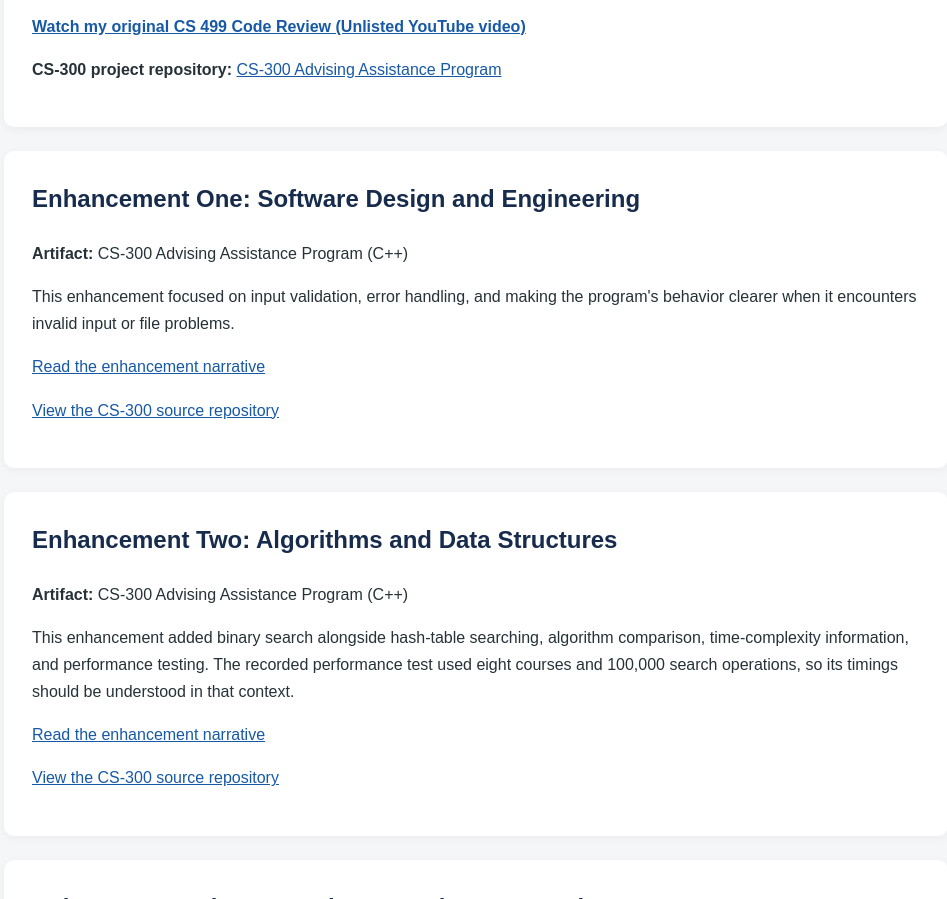
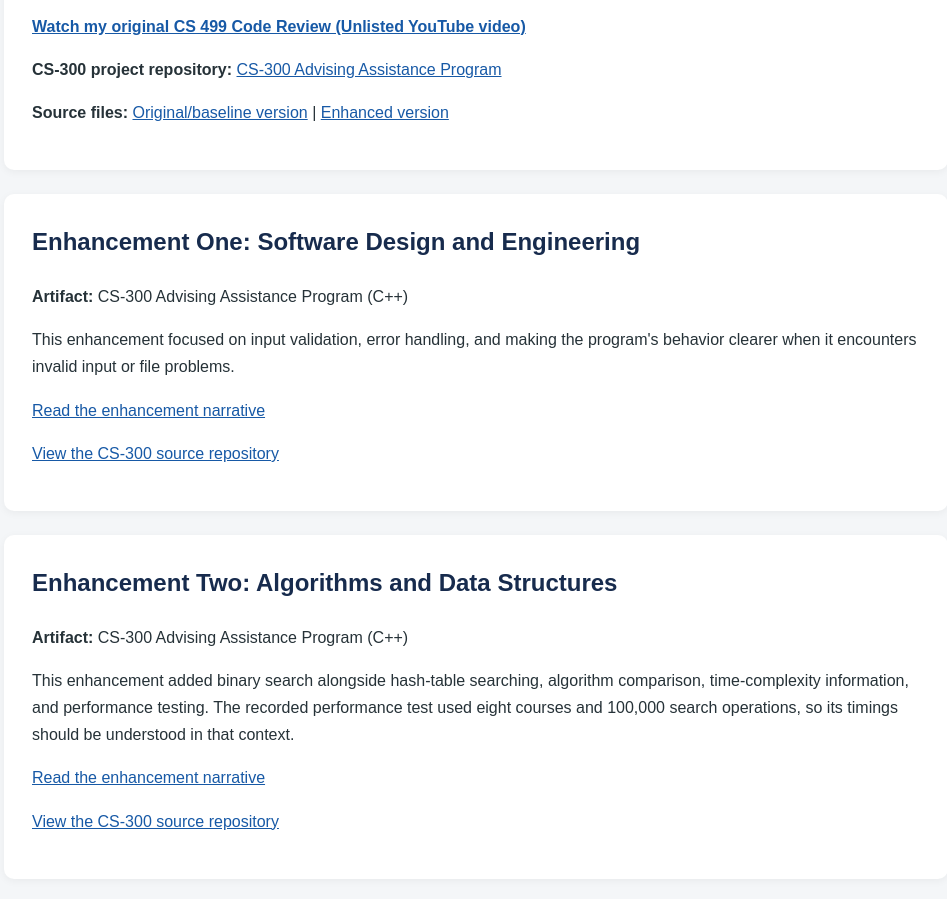
Before and after one commit to NicholasJustus/NicholasJustus.github.io, a plain HTML site: page index.html in a window 1280 px wide. Shown: the part 2637-3536 px from the top of the page, without its empty margins (164-1111 px from the left). Drawn offline with Linux system fonts and the light colour scheme.

Commit message:
Link original and enhanced CS-300 source files from portfolio

```diff
--- a/index.html
+++ b/index.html
@@ -64,6 +64,7 @@
       <p>I then moved all three enhancement categories to my CS-300 Advising Assistance Program so I could make and test improvements in one working application. The video remains part of my project history, while the software design, algorithms and data structures, and data-validation enhancements presented below use the CS-300 artifact.</p>
       <p><a href="https://youtu.be/f-0m6GvQtZc" target="_blank" rel="noopener noreferrer"><strong>Watch my original CS 499 Code Review (Unlisted YouTube video)</strong></a></p>
       <p><strong>CS-300 project repository:</strong> <a href="https://github.com/NicholasJustus/Data-Structures-Algorithms-Analysis-and-Design">CS-300 Advising Assistance Program</a></p>
+      <p><strong>Source files:</strong> <a href="artifacts/cs300-original/ProjectTwo.cpp">Original/baseline version</a> | <a href="artifacts/cs300-enhanced/ProjectTwo.cpp">Enhanced version</a></p>
     </section>
     <section id="software">
       <h2>Enhancement One: Software Design and Engineering</h2>
```
